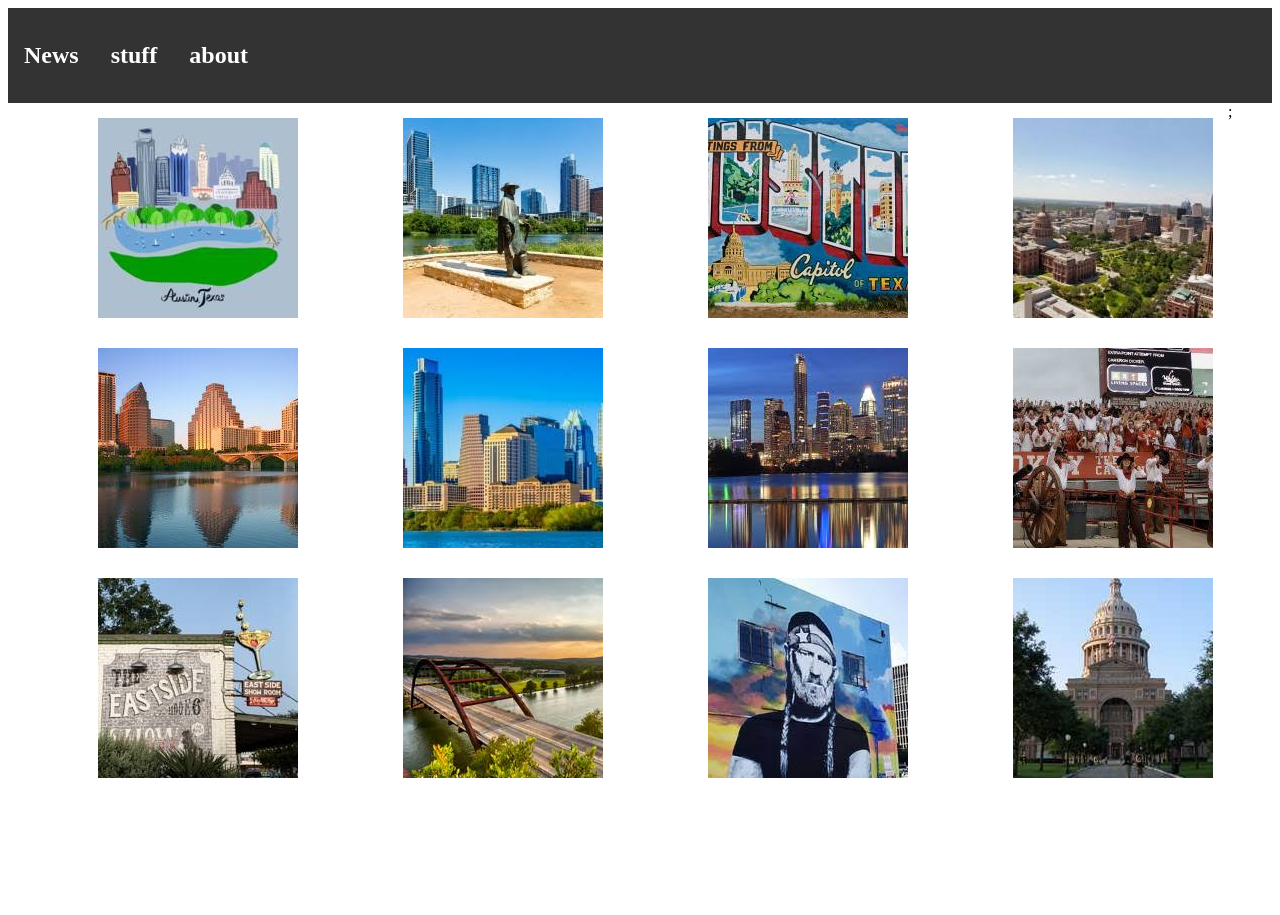
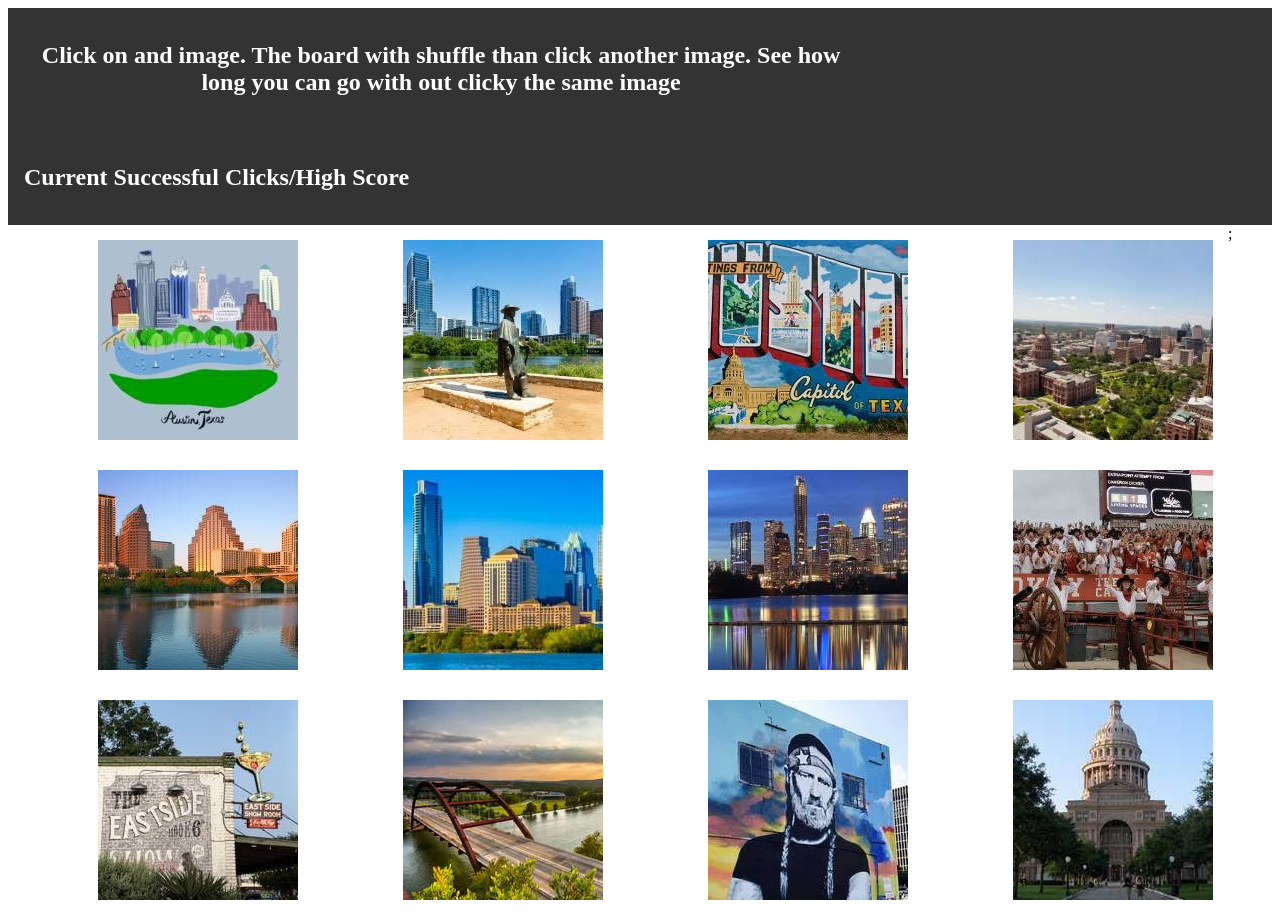
Before and after one commit to Austxgolfer/Troy_Fasnacht_ClickyApp, a React (Create React App) app: page / in a window 1280 px wide. Before the commit the page ends 800 px from the top, so only its background shows below. Built offline with nearby package versions, Linux system fonts and the light colour scheme.

Commit message:
diplay of images works.  header updated. closing branch to move on to making click work

```diff
--- a/public/index.css
+++ b/public/index.css
@@ -1,3 +1,13 @@
+.div2 {
+  float: left;
+  width: 66%;
+  justify-content: center;
+}
+.div3 {
+  float: right;
+  width: 33%;
+  justify-content: center;
+}
 .image {
   float: left;
   margin: 15px;
@@ -20,4 +30,10 @@ li {
   text-align: center;
   padding: 14px 16px;
   text-decoration: none;
+  justify-content: center;
 }
+.inst {
+  width: 66%;
+}
+.score {
+}
--- a/src/App.js
+++ b/src/App.js
@@ -52,6 +52,7 @@ const Images = [
     link: "../images/image11.jpg"
   }
 ];
+
 export default function App() {
   return <GridLayout images={Images} />;
 }
--- a/src/components/gridLayout.js
+++ b/src/components/gridLayout.js
@@ -1,30 +1,27 @@
 import React from "react";
-//import ImagePlacement from "./imagePlacement";
 
 export default function GridLayout(props) {
   return (
     <section className="container">
       <div className="div1">
         <ul>
-          <li>
-            <h2>News</h2>
+          <li className="inst">
+            <h2>
+              Click on and image. The board with shuffle than click another
+              image. See how long you can go with out clicky the same image
+            </h2>
           </li>
-          <li>
-            <h2>stuff</h2>
-          </li>
-          <li>
-            <h2>about</h2>
+          <li className="score">
+            <h2>Current Successful Clicks/High Score</h2>
           </li>
         </ul>
       </div>
-      <div>
       {props.images.map(item => (
         <span className="imageDiv">
           <img className="image" key={item.id} src={item.link} />
         </span>
       ))}
       ;
-      </div>
     </section>
   );
 }
```
Lines whose indentation alone changed are shown as unchanged.
